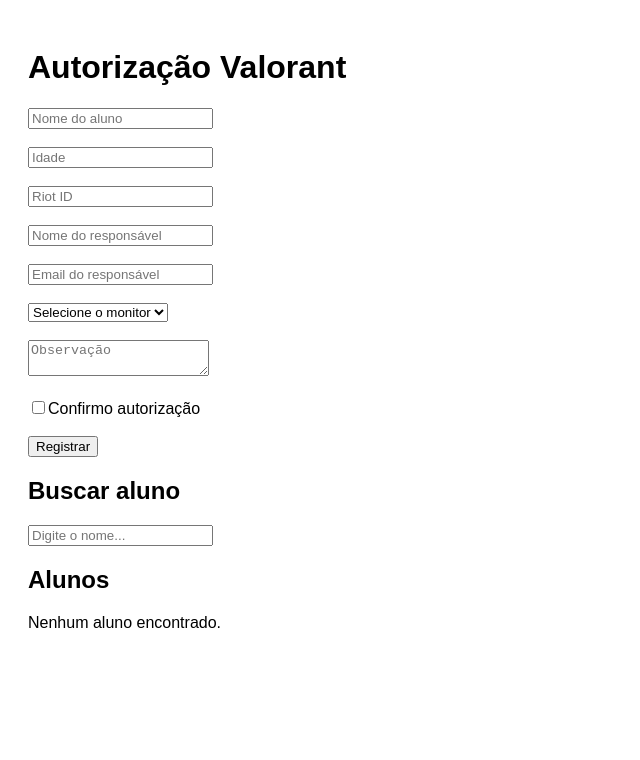
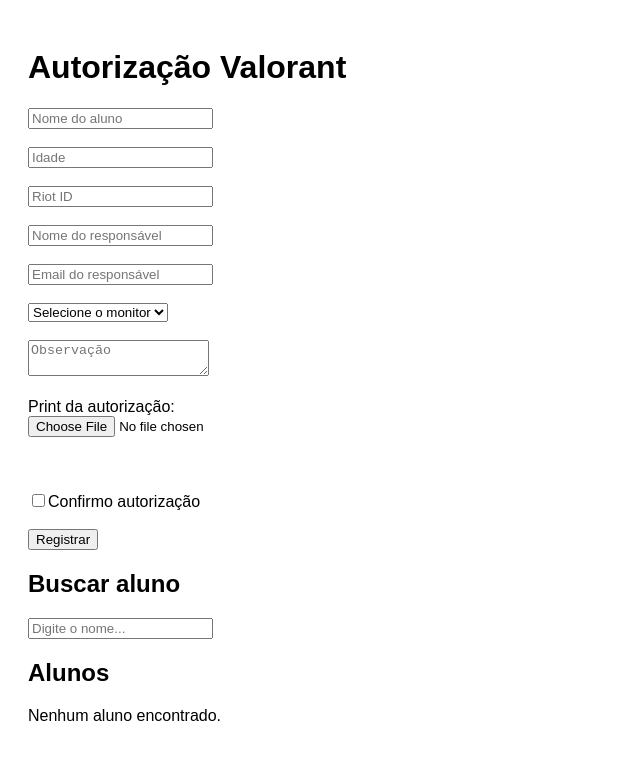
Before and after one commit to markfelps/ValidacaoValorant, a React (Create React App) app: page / in a window 1280 px wide. Shown: the top 760 px of the page, without its empty margins (0-640 px from the left). Built offline with nearby package versions, Linux system fonts and the light colour scheme.

Commit message:
Update App.js

```diff
--- a/src/App.js
+++ b/src/App.js
@@ -19,6 +19,7 @@
     monitor: "",
     observation: "",
     authorized: false,
+    proof: "", // imagem base64
   });
 
   const [players, setPlayers] = useState(() => {
@@ -39,6 +40,17 @@
       ...form,
       [name]: type === "checkbox" ? checked : value,
     });
+  }
+
+  function handleFile(e) {
+    const file = e.target.files[0];
+    if (!file) return;
+
+    const reader = new FileReader();
+    reader.onloadend = () => {
+      setForm({ ...form, proof: reader.result });
+    };
+    reader.readAsDataURL(file);
   }
 
   function handleSubmit(e) {
@@ -80,6 +92,7 @@
       monitor: "",
       observation: "",
       authorized: false,
+      proof: "",
     });
   }
 
@@ -123,7 +136,6 @@
         <select name="monitor" value={form.monitor} onChange={handleChange} required>
           <option value="">Selecione o monitor</option>
           <option value="Marcos">Marcos</option>
-          <option value="Nathan">Nathan</option>
           <option value="Outro">Outro</option>
         </select>
         <br /><br />
@@ -134,6 +146,18 @@
           value={form.observation}
           onChange={handleChange}
         />
+
+        <br /><br />
+
+        <label>Print da autorização:</label>
+        <br />
+        <input type="file" accept="image/*" onChange={handleFile} />
+
+        <br /><br />
+
+        {form.proof && (
+          <img src={form.proof} alt="preview" style={{ width: 100 }} />
+        )}
 
         <br /><br />
 
@@ -173,6 +197,10 @@
                 Data: {p.date} <br />
                 Status: {p.active ? (expired ? "⚠ Expirado" : "🟢 Ativo") : "🔴 Inativo"} <br />
                 Obs: {p.observation || "-"}
+                <br />
+                {p.proof && (
+                  <img src={p.proof} alt="proof" style={{ width: 120, marginTop: 5 }} />
+                )}
                 <br /><br />
                 <button onClick={() => editPlayer(i)}>Editar</button>
                 <button onClick={() => deactivatePlayer(i)} style={{ marginLeft: 10 }}>
```
